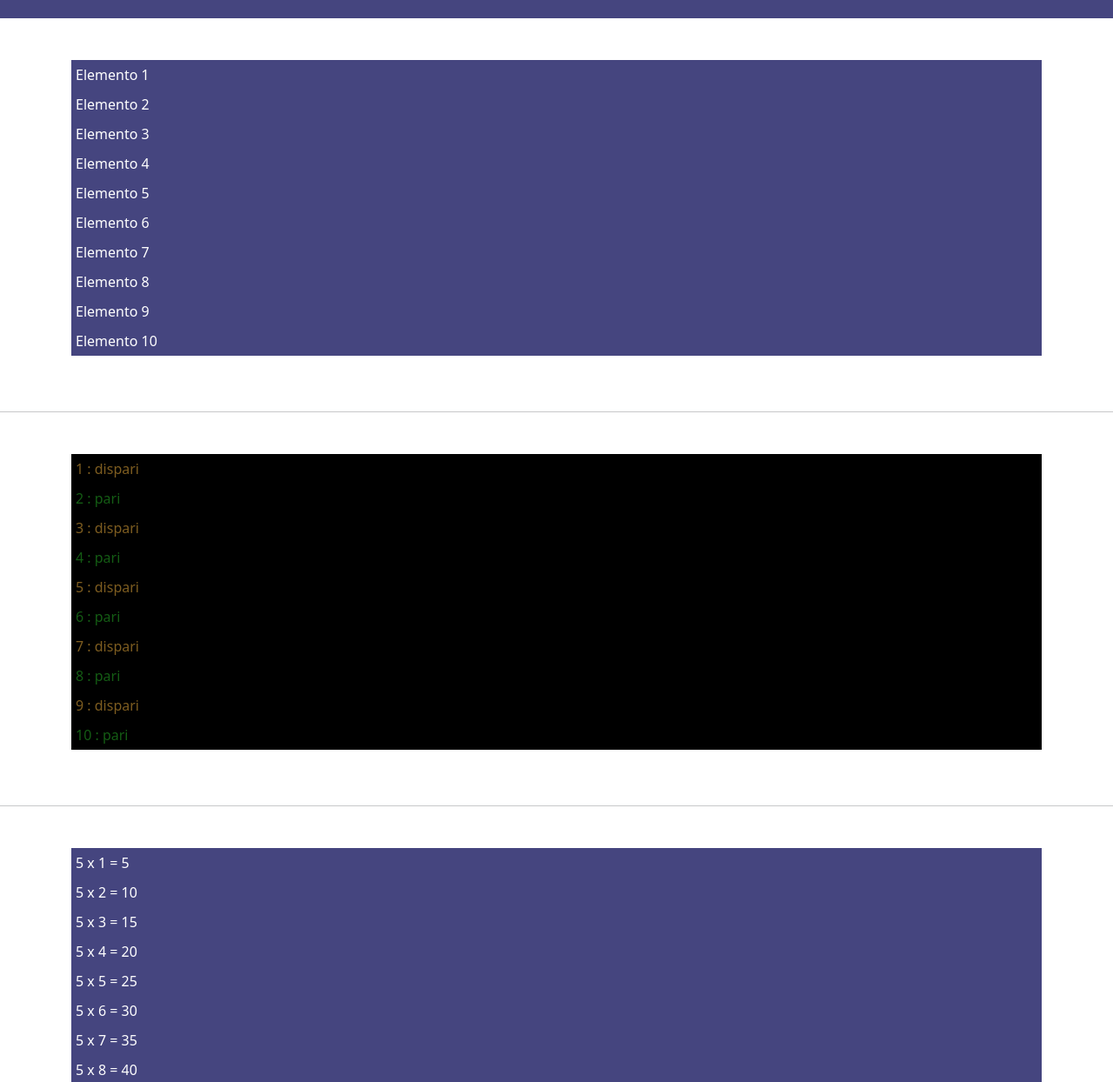
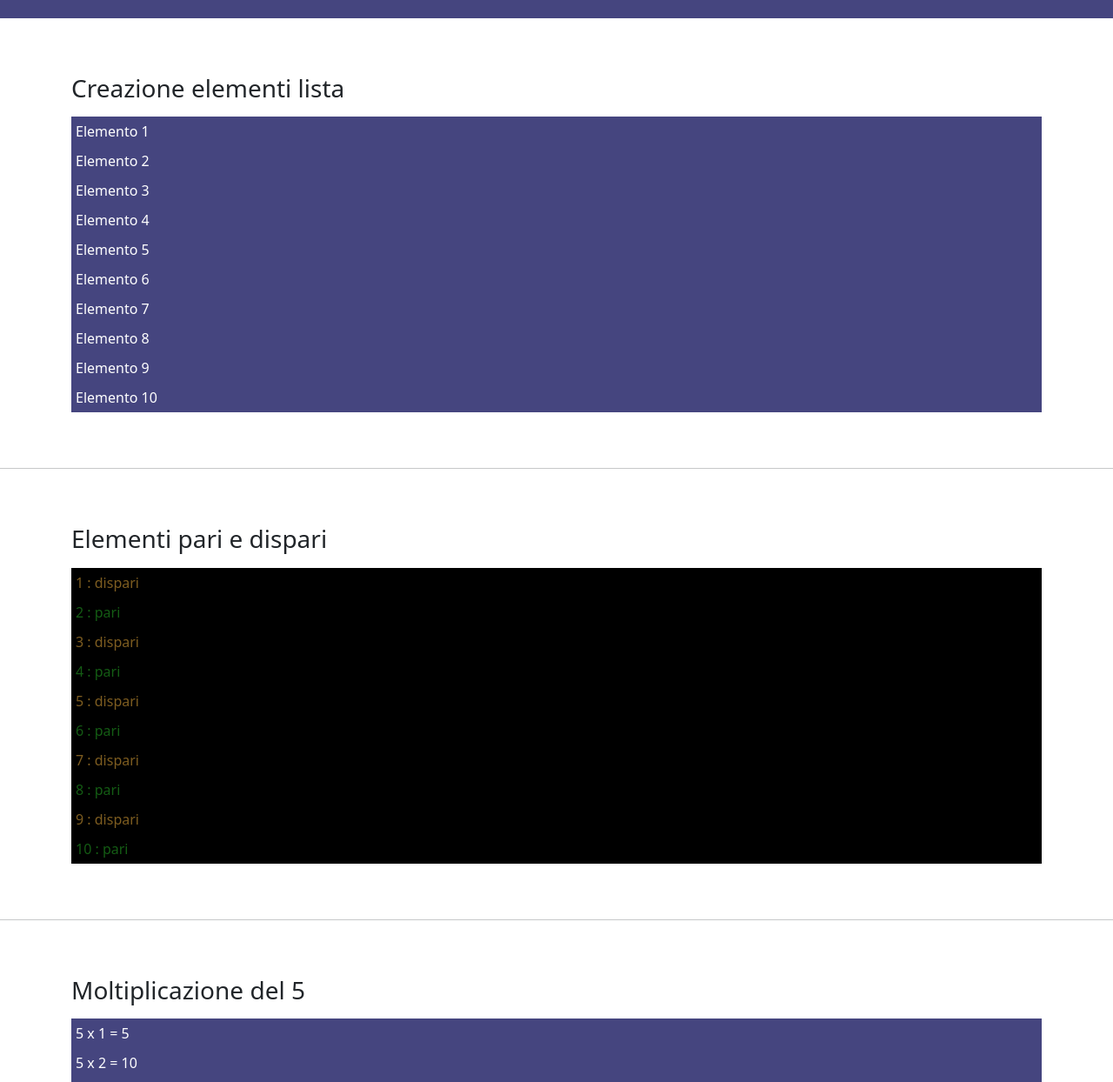
Before and after one commit to RobyLedda94/Recap_ciclo_for, a plain HTML site: page index.html in a window 1280 px wide. Shown: the part 53-1297 px from the top of the page at 87% size. Drawn offline with nearby package versions, Linux system fonts and the light colour scheme.

Commit message:
[UPD] elementi html, stile e media query

```diff
--- a/css/style.css
+++ b/css/style.css
@@ -7,7 +7,9 @@
 
 /* Layout */
 
-
+.content {
+    text-align: center;
+}
 
 
 /* Utility */
@@ -49,4 +51,19 @@
 /* BG */
 .bg-darkBlue {
     background-color: rgb(69 69 127);
+
 }
+
+
+
+
+
+/* Media query */
+
+@media screen and (min-width : 376px) {
+
+    .content {
+        text-align: left;
+    }
+
+}
--- a/index.html
+++ b/index.html
@@ -26,6 +26,11 @@
         <div class="container my-5">
             <div class="row">
                 <div class="col-12">
+                    <div class="content my-3">
+                        <h3>Creazione elementi lista</h3>
+                    </div>
+                </div>
+                <div class="col-12">
                     <div class="content">
                         <ul id="ex-3-ul" class="p-0 list-unstyled"></ul>
                     </div>
@@ -36,6 +41,11 @@
         <div class="container my-5">
             <div class="row">
                 <div class="col-12">
+                    <div class="content my-3">
+                        <h3>Elementi pari e dispari</h3>
+                    </div>
+                </div>
+                <div class="col-12">
                     <div class="content">
                         <ul id="ex-4-ul" class="p-0 list-unstyled"></ul>
                     </div>
@@ -45,6 +55,11 @@
         <hr>
         <div class="container my-5">
             <div class="row">
+                <div class="col-12">
+                    <div class="content my-3">
+                        <h3>Moltiplicazione del 5</h3>
+                    </div>
+                </div>
                 <div class="col-12">
                     <div class="content">
                         <ul id="ex-5-ul" class="p-0 list-unstyled"></ul>
--- a/js/script.js
+++ b/js/script.js
@@ -92,7 +92,7 @@ let ex_four_ul = document.getElementById('ex-4-ul'); // Ul Ex - 4
 
 // Debugging
 
-console.log(ex_four_ul);
+console.log();
 
 
 // Logica di visualizazzione
```
